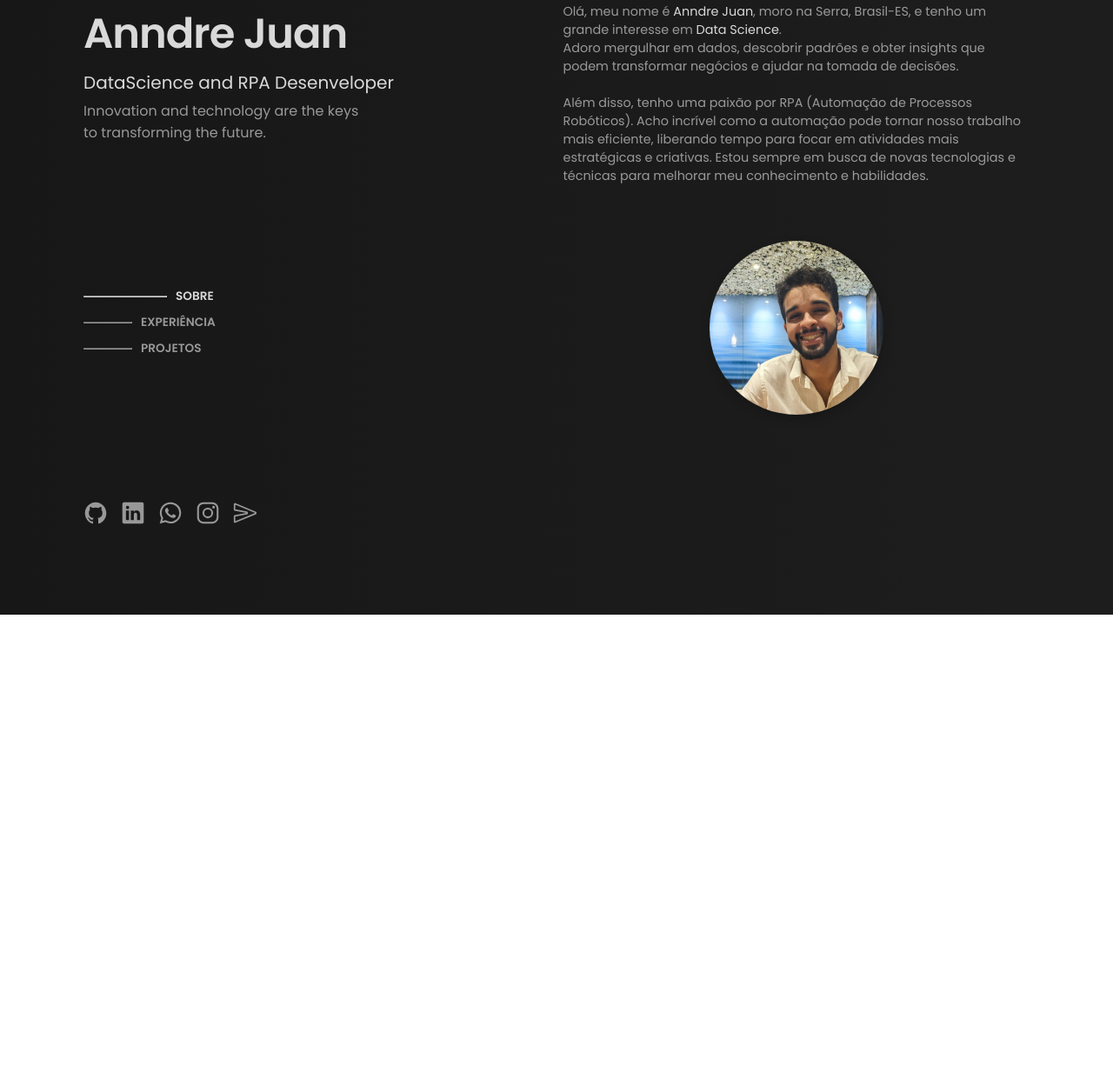
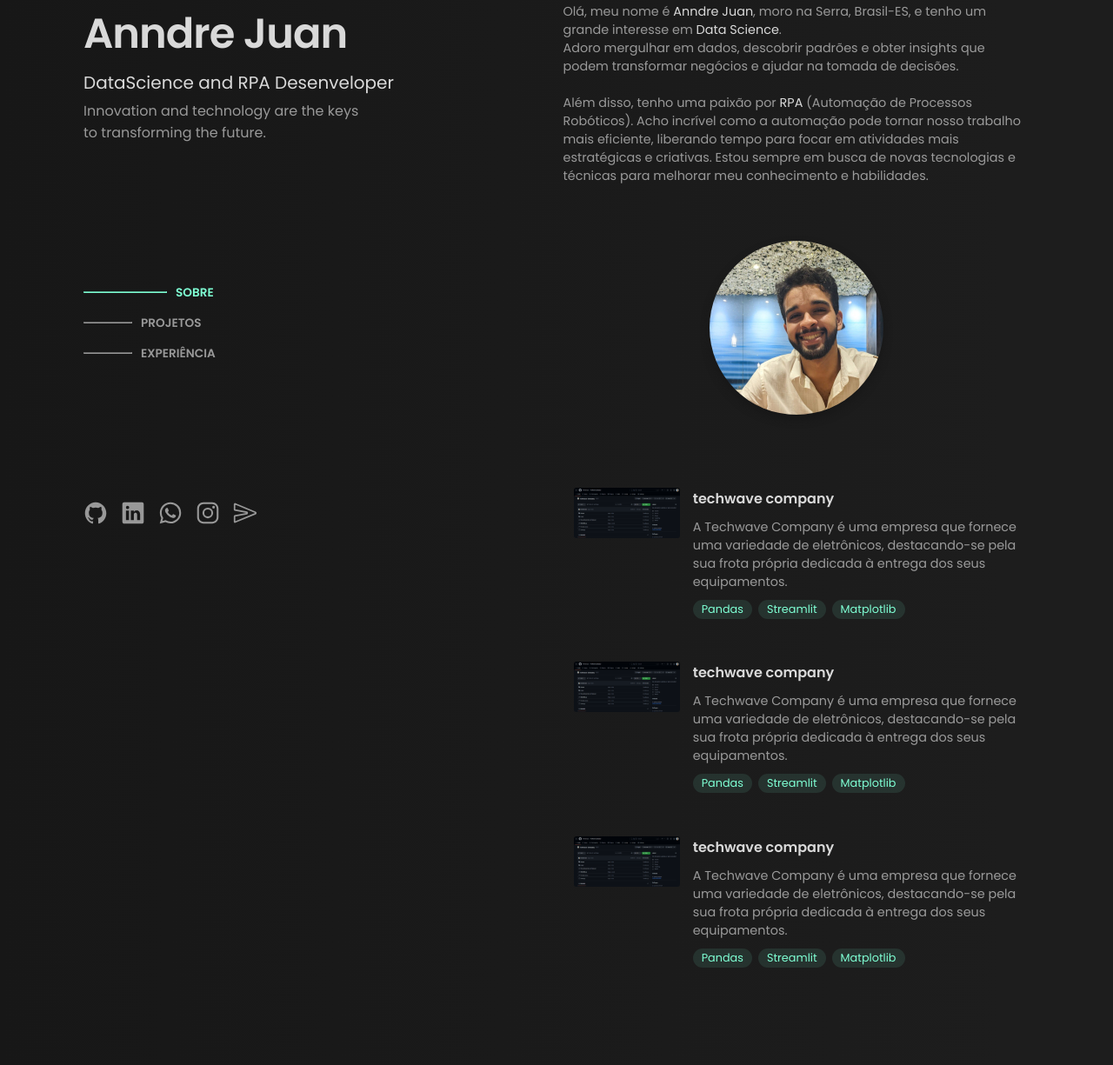
Before and after one commit to AnndreJuan/My-Portfolio, a plain HTML site: page index.html in a window 1280 px wide. Shown: the part 93-1318 px from the top of the page at 87% size. Before the commit the page ends 800 px from the top, so only its background shows below. Drawn offline with nearby package versions, Linux system fonts and the light colour scheme.

Commit message:
container projects

```diff
--- a/index.html
+++ b/index.html
@@ -28,15 +28,21 @@
             <div class="hero_events">
                 <div class="hero_events_link active" id="link_about">
                     <hr>
-                    <span>Sobre</span>
+                    <a href="#container_about">
+                        <span>sobre</span>
+                    </a>
                 </div>
                 <div class="hero_events_link" id="link_experience">
                     <hr>
-                    <span>Experiência</span>
+                    <a href="#container_projects">
+                        <span>projetos</span>
+                    </a>
                 </div>
                 <div class="hero_events_link" id="link_projects">
                     <hr>
-                    <span>Projetos</span>
+                    <a href="">
+                        <span>experiência</span>
+                    </a>
                 </div>
             </div>
             <div class="hero_links">
@@ -57,11 +63,11 @@
                 </a>
             </div>
         </section>
-        <section class="content">
+        <section class="content" id="container_about">
             <div class="content_topic_about">
-                <p>Olá, meu nome é <span class="content_topic_about_l">Anndre Juan</span>, moro na Serra, Brasil-ES, e tenho um grande interesse em <span class="content_topic_about_l">Data Science</span>.<br>
+                <p>Olá, meu nome é <span class="content_topic_about_lx">Anndre Juan</span>, moro na Serra, Brasil-ES, e tenho um grande interesse em <span class="content_topic_about_lx">Data Science</span>.<br>
                     Adoro mergulhar em dados, descobrir padrões e obter insights que podem transformar negócios e ajudar na tomada de decisões.<br><br>
-                    Além disso, tenho uma paixão por RPA (Automação de Processos Robóticos).
+                    Além disso, tenho uma paixão por <span class="content_topic_about_lx">RPA</span> (Automação de Processos Robóticos).
                     Acho incrível como a automação pode tornar nosso trabalho mais eficiente, liberando tempo para focar em atividades mais estratégicas e criativas.
                     Estou sempre em busca de novas tecnologias e técnicas para melhorar meu conhecimento e habilidades.
                 </p>
@@ -70,24 +76,59 @@
                     <img src="anndre.jpg" alt="">
                 </div>
             </div>
+            <div class="content_topic_projetcs" id="container_projects">
 
-            <div class="content_topic_tecnologias">
-
-            </div>
-
-            <div class="content_topic_projetcs">
                 <div class="projetc">
                     <div class="projetc_img">
-
+                        <img src="Techwave_Company.PNG" alt="">
                     </div>
                     <div class="project_content">
-
-
+                        <span class="project_content_title">techwave company</span>
+                        <p class="project_content_p">A Techwave Company é uma empresa que fornece uma variedade de eletrônicos,
+                            destacando-se pela sua frota própria dedicada à entrega dos seus equipamentos.</p>
                         <div class="project_content_ftr">
-
+                            <span>pandas</span>
+                            <span>streamlit</span>
+                            <span>matplotlib</span>
                         </div>
                     </div>
                 </div>
+
+                <div class="projetc">
+                    <div class="projetc_img">
+                        <img src="Techwave_Company.PNG" alt="">
+                    </div>
+                    <div class="project_content">
+                        <span class="project_content_title">techwave company</span>
+                        <p class="project_content_p">A Techwave Company é uma empresa que fornece uma variedade de eletrônicos,
+                            destacando-se pela sua frota própria dedicada à entrega dos seus equipamentos.</p>
+                        <div class="project_content_ftr">
+                            <span>pandas</span>
+                            <span>streamlit</span>
+                            <span>matplotlib</span>
+                        </div>
+                    </div>
+                </div>
+
+                <div class="projetc">
+                    <div class="projetc_img">
+                        <img src="Techwave_Company.PNG" alt="">
+                    </div>
+                    <div class="project_content">
+                        <span class="project_content_title">techwave company</span>
+                        <p class="project_content_p">A Techwave Company é uma empresa que fornece uma variedade de eletrônicos,
+                            destacando-se pela sua frota própria dedicada à entrega dos seus equipamentos.</p>
+                        <div class="project_content_ftr">
+                            <span>pandas</span>
+                            <span>streamlit</span>
+                            <span>matplotlib</span>
+                        </div>
+                    </div>
+                </div>
+
+            </div>
+            <div class="content_topic_tecnologias">
+
             </div>
         </section>
     </main>
--- a/styles.css
+++ b/styles.css
@@ -91,13 +91,18 @@ main {
         color: var(--color-global);
     }
 
+    .hero_events_link a {
+        text-decoration: none;
+    }
+
     .hero_events_link.active hr {
         width: 12vh;
         border-color: var(--color-global);
+        border-color: aquamarine;
     }
 
     .hero_events_link.active span {
-        color: var(--color-global);
+        color: aquamarine;
     }
 
     .hero_events_link hr {
@@ -152,8 +157,13 @@ main {
         justify-content: center;
     }
 
-    .content_topic_about_l {
+    .content_topic_about_lx {
+        cursor: pointer;
         color: var(--color-global);
+    }
+
+    .content_topic_about_lx:hover {
+        color: aquamarine;
     }
 
     .content_topic_img img {
@@ -162,3 +172,81 @@ main {
         border-radius: 50%;
         box-shadow: 0px 5px 10px rgb(23, 23, 23);
     }
+
+.content_topic_projetcs {
+    display: flex;
+    flex-direction: column;
+    gap: 1.5rem;
+    padding-bottom: 6rem;
+    }
+
+    .projetc {
+        display: flex;
+        width: 100%;
+        height: auto;
+        padding: 0.8rem;
+        border-radius: 0.25rem;
+        gap: 1.5rem;
+        cursor: pointer;
+        }
+
+        .projetc_img {
+            display: flex;
+            width: 22%;
+            top: 0;
+        }
+
+        .projetc_img img {
+            width: 200px;
+            height: 58px;
+            object-fit: cover;
+            border-radius: 0.2rem;
+        }
+
+        .project_content {
+            display: flex;
+            flex-direction: column;
+            width: 100%;
+            gap: 10px;
+        }
+
+        .project_content_title {
+            font-size: 1rem;
+            font-weight: 600;
+            color: var(--color-global);
+        }
+
+        .project_content_p {
+            text-align: left;
+            color: var(--color-global-2);
+        }
+
+        .project_content_ftr {
+            display: flex;
+            width: 100%;
+            height: auto;
+            flex-wrap: wrap;
+            gap: 7px;
+        }
+
+        .project_content_ftr span {
+            font-size: 0.8rem;
+            text-transform: capitalize;
+            color: aquamarine;
+            border-radius: 36px;
+            padding: 2px 10px;
+            background-color: rgba(127, 255, 212, 0.1);
+        }
+
+        .projetc:hover {
+            background: rgba(238, 238, 238, 0.1);
+            box-shadow: 0px 1px 1px rgba(23, 23, 23, 0.2);
+        }
+
+        .projetc:hover .projetc_img img {
+            border: 2px solid rgba(238, 238, 238, 0.2);
+        }
+
+        .projetc:hover .project_content_title {
+            color: aqua;
+        }
```
Also changed, not shown: Techwave_Company.PNG (added).
